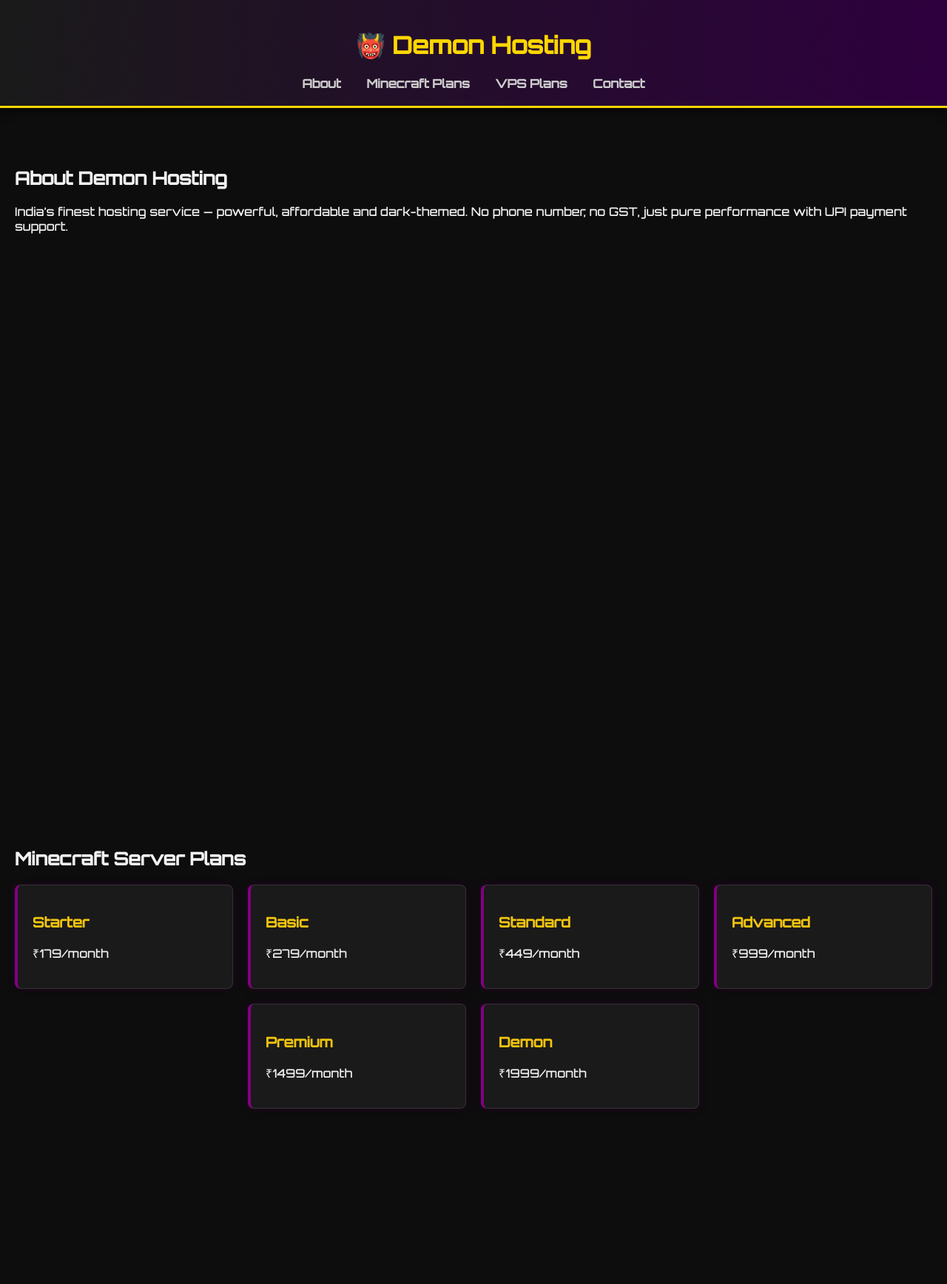
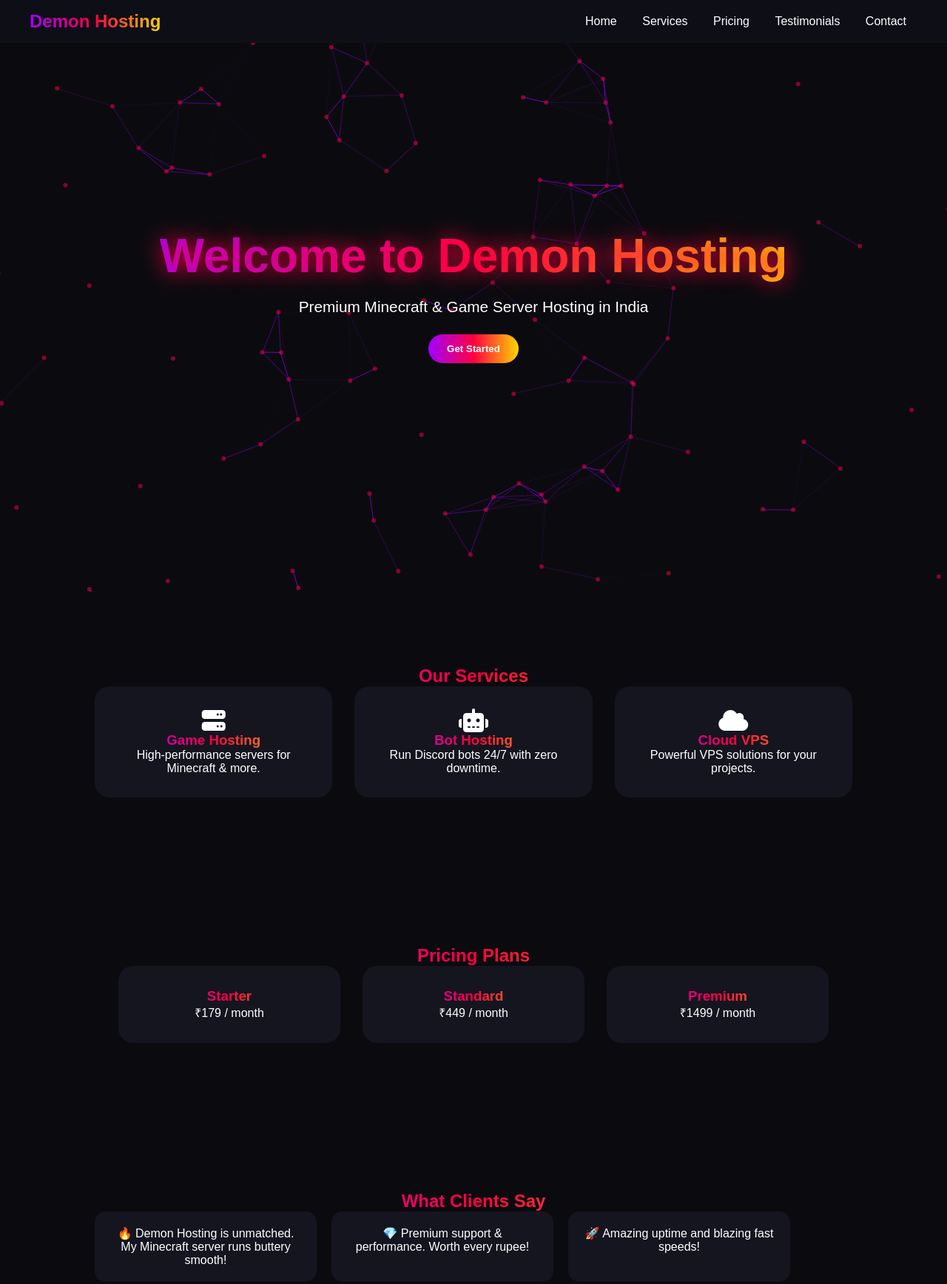
Before and after one commit to AvadhootOP/Demon-Hosting-Final, a plain HTML site: page index.html in a window 1280 px wide. Shown: the top 1736 px of the page at 74% size. Drawn offline with nearby package versions, Linux system fonts and the light colour scheme.

Commit message:
Update index.html

```diff
--- a/index.html
+++ b/index.html
@@ -1,137 +1,230 @@
 <!DOCTYPE html>
 <html lang="en">
 <head>
-  <meta charset="UTF-8" />
-  <meta name="viewport" content="width=device-width, initial-scale=1.0" />
+  <meta charset="UTF-8">
+  <meta name="viewport" content="width=device-width, initial-scale=1.0">
   <title>Demon Hosting</title>
-  <link href="https://fonts.googleapis.com/css2?family=Orbitron:wght@500&display=swap" rel="stylesheet">
+  <link rel="stylesheet" href="https://cdnjs.cloudflare.com/ajax/libs/font-awesome/6.5.0/css/all.min.css">
+  <script src="https://cdn.jsdelivr.net/npm/particles.js"></script>
   <style>
-    html {
-      scroll-behavior: smooth;
+    /* Reset + Fonts */
+    * { margin: 0; padding: 0; box-sizing: border-box; }
+    body {
+      font-family: 'Poppins', sans-serif;
+      background: #0b0b0f;
+      color: #fff;
+      overflow-x: hidden;
     }
-    body {
-      margin: 0;
-      font-family: 'Orbitron', sans-serif;
-      background: #0d0d0d;
-      color: #f2f2f2;
+
+    h1, h2, h3 {
+      background: linear-gradient(90deg, #a100ff, #ff0040, #ffd700);
+      -webkit-background-clip: text;
+      -webkit-text-fill-color: transparent;
     }
-    section {
-      min-height: 100vh;
-      padding: 60px 20px;
-      transition: opacity 1s ease, transform 1s ease;
-      opacity: 0;
-      transform: translateY(30px);
+
+    /* Preloader */
+    #preloader {
+      position: fixed; top: 0; left: 0;
+      width: 100%; height: 100%;
+      background: #0b0b0f;
+      display: flex; justify-content: center; align-items: center;
+      z-index: 10000;
     }
-    section.visible {
-      opacity: 1;
-      transform: translateY(0);
+    #preloader span {
+      width: 40px; height: 40px;
+      border: 4px solid #ff0040;
+      border-top: 4px solid #ffd700;
+      border-radius: 50%;
+      animation: spin 1s linear infinite;
     }
-    header {
-      background: linear-gradient(to right, #1a1a1a, #2e003e);
-      padding: 20px;
-      text-align: center;
-      box-shadow: 0 4px 12px rgba(0, 0, 0, 0.6);
-      border-bottom: 3px solid gold;
-    }
-    h1 {
-      color: gold;
-    }
+    @keyframes spin { 100% { transform: rotate(360deg); } }
+
+    /* Navbar */
     nav {
-      text-align: center;
-      margin-top: 10px;
+      position: fixed; top: 0; left: 0; width: 100%;
+      background: rgba(15, 15, 25, 0.9);
+      backdrop-filter: blur(10px);
+      display: flex; justify-content: space-between; align-items: center;
+      padding: 15px 40px;
+      z-index: 999;
     }
     nav a {
-      margin: 0 15px;
-      color: #ccc;
-      text-decoration: none;
-      font-weight: bold;
+      color: #fff; margin: 0 15px; text-decoration: none; font-weight: 500;
+      transition: 0.3s;
     }
-    nav a:hover {
-      color: gold;
+    nav a:hover { color: #ff0040; }
+
+    /* Hero */
+    #hero {
+      height: 100vh; display: flex; justify-content: center; align-items: center;
+      flex-direction: column; text-align: center; position: relative;
     }
-    .plans {
-      display: flex;
-      flex-wrap: wrap;
-      gap: 20px;
-      justify-content: center;
+    #particles-js {
+      position: absolute; width: 100%; height: 100%;
+      top: 0; left: 0; z-index: -1;
     }
-    .plan {
-      background: #1a1a1a;
-      border: 1px solid #333;
-      border-left: 4px solid purple;
-      border-radius: 8px;
-      padding: 20px;
-      width: 250px;
-      box-shadow: 0 0 10px #220022;
+    #hero h1 { font-size: 4rem; animation: glow 2s infinite alternate; }
+    @keyframes glow { from { text-shadow: 0 0 10px #a100ff; } to { text-shadow: 0 0 30px #ff0040; } }
+    #hero p { margin-top: 20px; font-size: 1.3rem; }
+    .btn {
+      display: inline-block; margin-top: 25px; padding: 12px 25px;
+      border-radius: 30px; font-weight: bold; color: #fff;
+      background: linear-gradient(90deg, #a100ff, #ff0040, #ffd700);
+      border: none; cursor: pointer; transition: transform 0.3s;
     }
-    .plan h3 {
-      color: #f1c40f;
+    .btn:hover { transform: scale(1.1); }
+
+    section { padding: 100px 10%; text-align: center; }
+
+    /* Services */
+    .cards { display: grid; grid-template-columns: repeat(auto-fit, minmax(250px, 1fr)); gap: 30px; }
+    .card {
+      background: #151520; padding: 30px; border-radius: 20px;
+      transition: transform 0.3s, box-shadow 0.3s;
     }
-    footer {
-      text-align: center;
-      padding: 20px;
-      background: #111;
-      color: #aaa;
+    .card:hover { transform: translateY(-10px); box-shadow: 0 0 30px #a100ff; }
+
+    /* Pricing */
+    .pricing { display: flex; flex-wrap: wrap; justify-content: center; gap: 30px; }
+    .price-card {
+      background: #151520; padding: 30px; border-radius: 20px;
+      width: 300px; transition: 0.3s;
     }
+    .price-card:hover { transform: scale(1.05); box-shadow: 0 0 25px #ff0040; }
+
+    /* Testimonials */
+    .testimonials { display: flex; overflow-x: auto; gap: 20px; scroll-snap-type: x mandatory; }
+    .testimonial {
+      flex: 0 0 300px; background: #151520; padding: 20px; border-radius: 15px;
+      scroll-snap-align: center;
+    }
+
+    /* Countdown */
+    #countdown { font-size: 2rem; margin-top: 20px; }
+
+    /* Back to top */
+    #topBtn {
+      position: fixed; bottom: 20px; right: 20px; z-index: 999;
+      background: #ff0040; padding: 10px 15px; border-radius: 50%; cursor: pointer;
+      display: none; transition: 0.3s;
+    }
+    #topBtn:hover { background: #ffd700; }
+
+    /* Footer */
+    footer { background: #111; padding: 40px 20px; text-align: center; position: relative; }
+    footer::before {
+      content: ""; position: absolute; top: -50px; left: 0; width: 100%; height: 50px;
+      background: url('https://i.ibb.co/2dP5QkC/wave.png') repeat-x;
+      animation: wave 10s linear infinite;
+    }
+    @keyframes wave { from { background-position-x: 0; } to { background-position-x: 1000px; } }
   </style>
 </head>
 <body>
-  <header>
-    <h1>👹 Demon Hosting</h1>
-    <nav>
-      <a href="#about">About</a>
-      <a href="#minecraft">Minecraft Plans</a>
-      <a href="#vps">VPS Plans</a>
+  <!-- Preloader -->
+  <div id="preloader"><span></span></div>
+
+  <!-- Navbar -->
+  <nav>
+    <h2>Demon Hosting</h2>
+    <div>
+      <a href="#hero">Home</a>
+      <a href="#services">Services</a>
+      <a href="#pricing">Pricing</a>
+      <a href="#testimonials">Testimonials</a>
       <a href="#contact">Contact</a>
-    </nav>
-  </header>
+    </div>
+  </nav>
 
-  <section id="about">
-    <h2>About Demon Hosting</h2>
-    <p>India’s finest hosting service — powerful, affordable and dark-themed. No phone number, no GST, just pure performance with UPI payment support.</p>
+  <!-- Hero -->
+  <section id="hero">
+    <div id="particles-js"></div>
+    <h1>Welcome to Demon Hosting</h1>
+    <p>Premium Minecraft & Game Server Hosting in India</p>
+    <button class="btn">Get Started</button>
   </section>
 
-  <section id="minecraft">
-    <h2>Minecraft Server Plans</h2>
-    <div class="plans">
-      <div class="plan"><h3>Starter</h3><p>₹179/month</p></div>
-      <div class="plan"><h3>Basic</h3><p>₹279/month</p></div>
-      <div class="plan"><h3>Standard</h3><p>₹449/month</p></div>
-      <div class="plan"><h3>Advanced</h3><p>₹999/month</p></div>
-      <div class="plan"><h3>Premium</h3><p>₹1499/month</p></div>
-      <div class="plan"><h3>Demon</h3><p>₹1999/month</p></div>
+  <!-- Services -->
+  <section id="services">
+    <h2>Our Services</h2>
+    <div class="cards">
+      <div class="card"><i class="fas fa-server fa-2x"></i><h3>Game Hosting</h3><p>High-performance servers for Minecraft & more.</p></div>
+      <div class="card"><i class="fas fa-robot fa-2x"></i><h3>Bot Hosting</h3><p>Run Discord bots 24/7 with zero downtime.</p></div>
+      <div class="card"><i class="fas fa-cloud fa-2x"></i><h3>Cloud VPS</h3><p>Powerful VPS solutions for your projects.</p></div>
     </div>
   </section>
 
-  <section id="vps">
-    <h2>VPS Hosting</h2>
-    <p>Coming Soon! Powerful virtual servers built for India’s gaming and hosting community.</p>
+  <!-- Pricing -->
+  <section id="pricing">
+    <h2>Pricing Plans</h2>
+    <div class="pricing">
+      <div class="price-card"><h3>Starter</h3><p>₹179 / month</p></div>
+      <div class="price-card"><h3>Standard</h3><p>₹449 / month</p></div>
+      <div class="price-card"><h3>Premium</h3><p>₹1499 / month</p></div>
+    </div>
   </section>
 
-  <section id="contact">
-    <h2>Contact</h2>
-    <p>Join our <a href="https://discord.gg/UYXBDvfPEM" target="_blank" style="color:gold;">Discord</a> to place your order.<br>
-    UPI ID: <strong style="color:purple;">avadhutrairikar@fam</strong></p>
+  <!-- Testimonials -->
+  <section id="testimonials">
+    <h2>What Clients Say</h2>
+    <div class="testimonials">
+      <div class="testimonial"><p>🔥 Demon Hosting is unmatched. My Minecraft server runs buttery smooth!</p></div>
+      <div class="testimonial"><p>💎 Premium support & performance. Worth every rupee!</p></div>
+      <div class="testimonial"><p>🚀 Amazing uptime and blazing fast speeds!</p></div>
+    </div>
   </section>
 
+  <!-- Countdown -->
+  <section>
+    <h2>Special Offer Ends In</h2>
+    <div id="countdown"></div>
+  </section>
+
+  <!-- Contact -->
+  <section id="contact">
+    <h2>Contact Us</h2>
+    <p>Email: support@demonhosting.in</p>
+    <p>Discord: DemonHosting</p>
+  </section>
+
+  <!-- Footer -->
   <footer>
-    <p>&copy; 2025 Demon Hosting. All rights reserved.</p>
+    <p>© 2025 Demon Hosting. All rights reserved.</p>
   </footer>
 
+  <div id="topBtn"><i class="fas fa-arrow-up"></i></div>
+
   <script>
-    const sections = document.querySelectorAll("section");
-    const observer = new IntersectionObserver(entries => {
-      entries.forEach(entry => {
-        if (entry.isIntersecting) {
-          entry.target.classList.add("visible");
-        }
-      });
-    }, {
-      threshold: 0.1
-    });
+    // Preloader
+    window.onload = () => { document.getElementById('preloader').style.display = 'none'; };
 
-    sections.forEach(section => {
-      observer.observe(section);
+    // Back to top
+    const topBtn = document.getElementById("topBtn");
+    window.onscroll = () => { topBtn.style.display = window.scrollY > 200 ? "block" : "none"; };
+    topBtn.onclick = () => { window.scrollTo({ top: 0, behavior: 'smooth' }); };
+
+    // Countdown
+    const endDate = new Date("2025-09-01 00:00:00").getTime();
+    setInterval(() => {
+      let now = new Date().getTime();
+      let diff = endDate - now;
+      if (diff > 0) {
+        let d = Math.floor(diff / (1000 * 60 * 60 * 24));
+        let h = Math.floor((diff % (1000 * 60 * 60 * 24)) / (1000 * 60 * 60));
+        let m = Math.floor((diff % (1000 * 60 * 60)) / (1000 * 60));
+        let s = Math.floor((diff % (1000 * 60)) / 1000);
+        document.getElementById("countdown").innerText = `${d}d ${h}h ${m}m ${s}s`;
+      }
+    }, 1000);
+
+    // Particles
+    particlesJS("particles-js", {
+      "particles": {
+        "number": { "value": 80 }, "color": { "value": "#ff0040" },
+        "shape": { "type": "circle" }, "opacity": { "value": 0.5 },
+        "size": { "value": 3 }, "line_linked": { "enable": true, "color": "#a100ff" },
+        "move": { "enable": true, "speed": 3 }
+      }
     });
   </script>
 </body>
```
